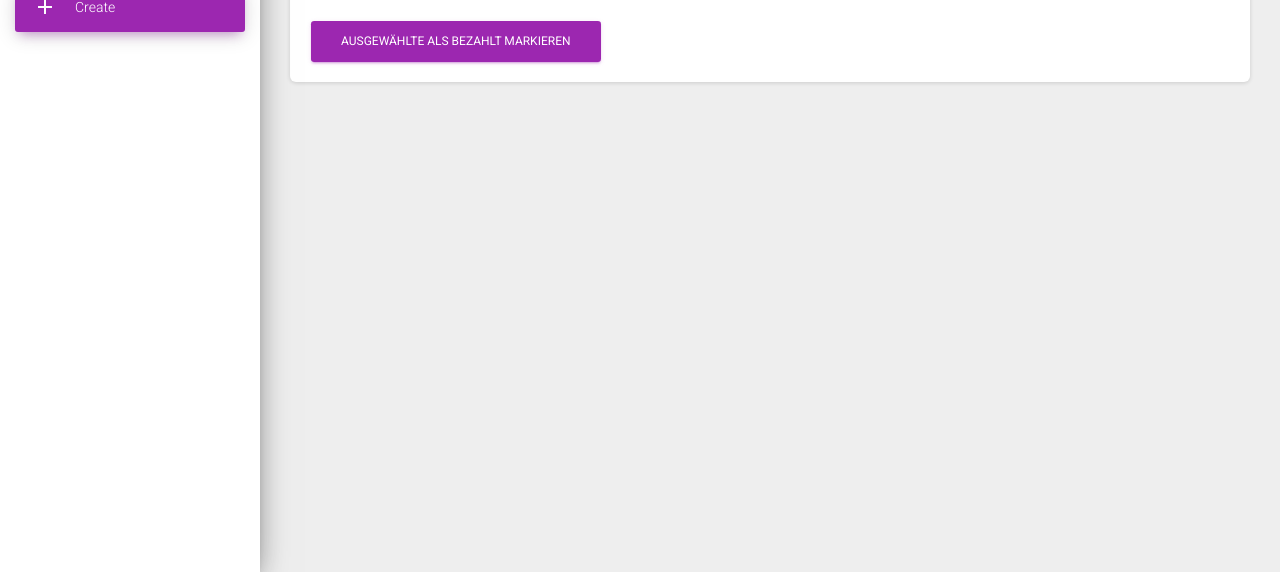
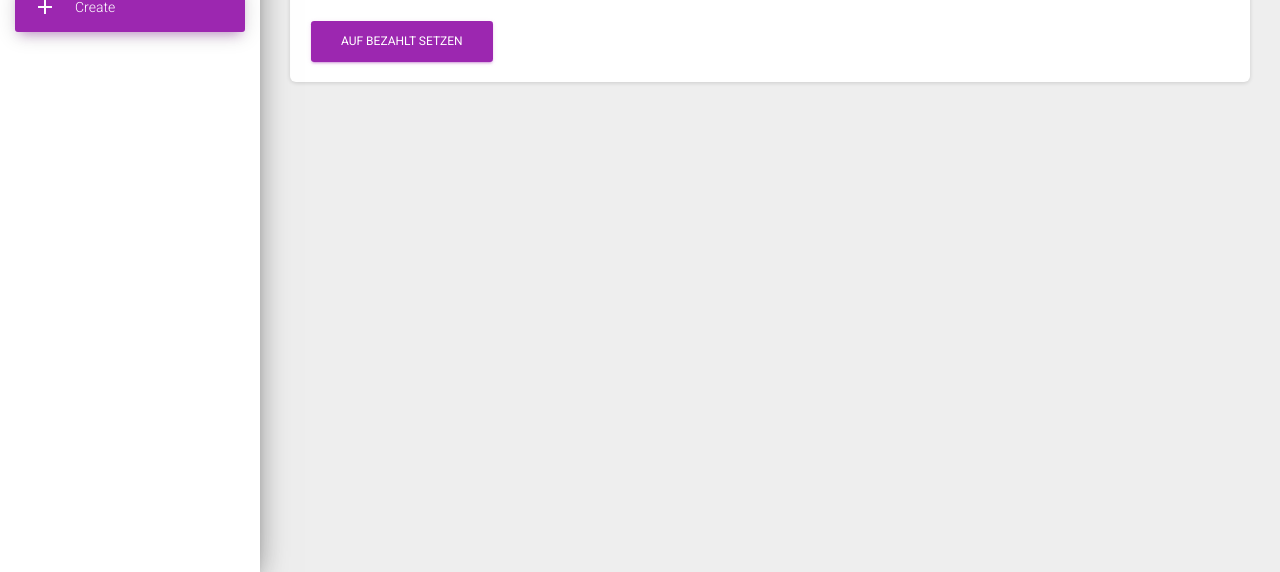
Before and after one commit to DeNic0la/M307-Nirin-Kredihay, a PHP site: page /list in a window 1280 px wide. Shown: the part 228-800 px from the top of the page. Run offline with PHP 8.4, Linux system fonts and the light colour scheme; data that the repository does not hold is empty; some libraries are stand-ins or nearby versions.

Commit message:
Update list.view.php

```diff
--- a/Code/app/Views/list.view.php
+++ b/Code/app/Views/list.view.php
@@ -81,7 +81,7 @@
                             ?>
                             </tbody>
                         </table>
-                            <button type="submit" class="btn btn-primary">Ausgewählte als bezahlt markieren</button>
+                            <button type="submit" class="btn btn-primary">Auf Bezahlt setzen</button>
                         </form>
                     </div>
                 </div>
```
